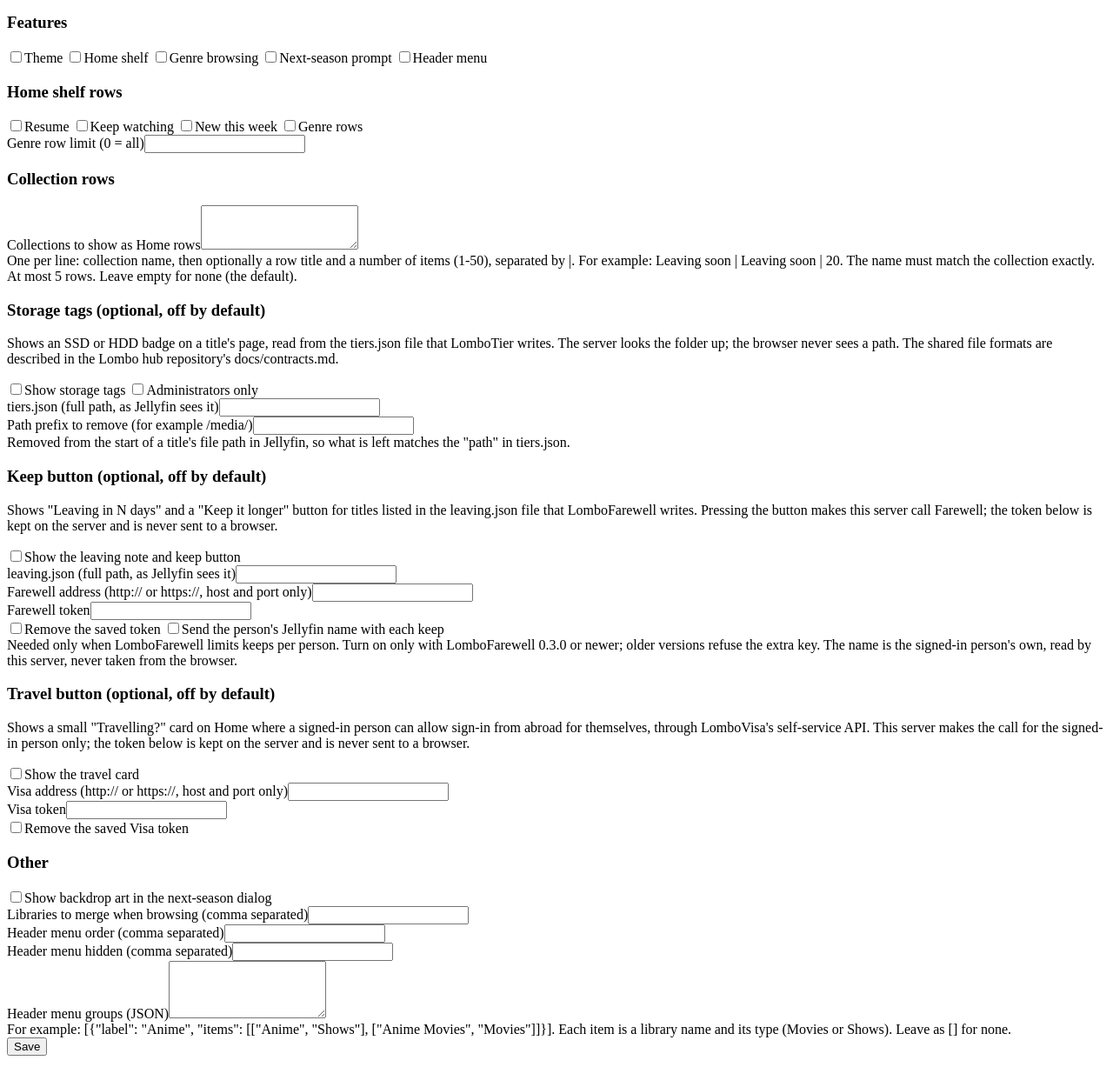
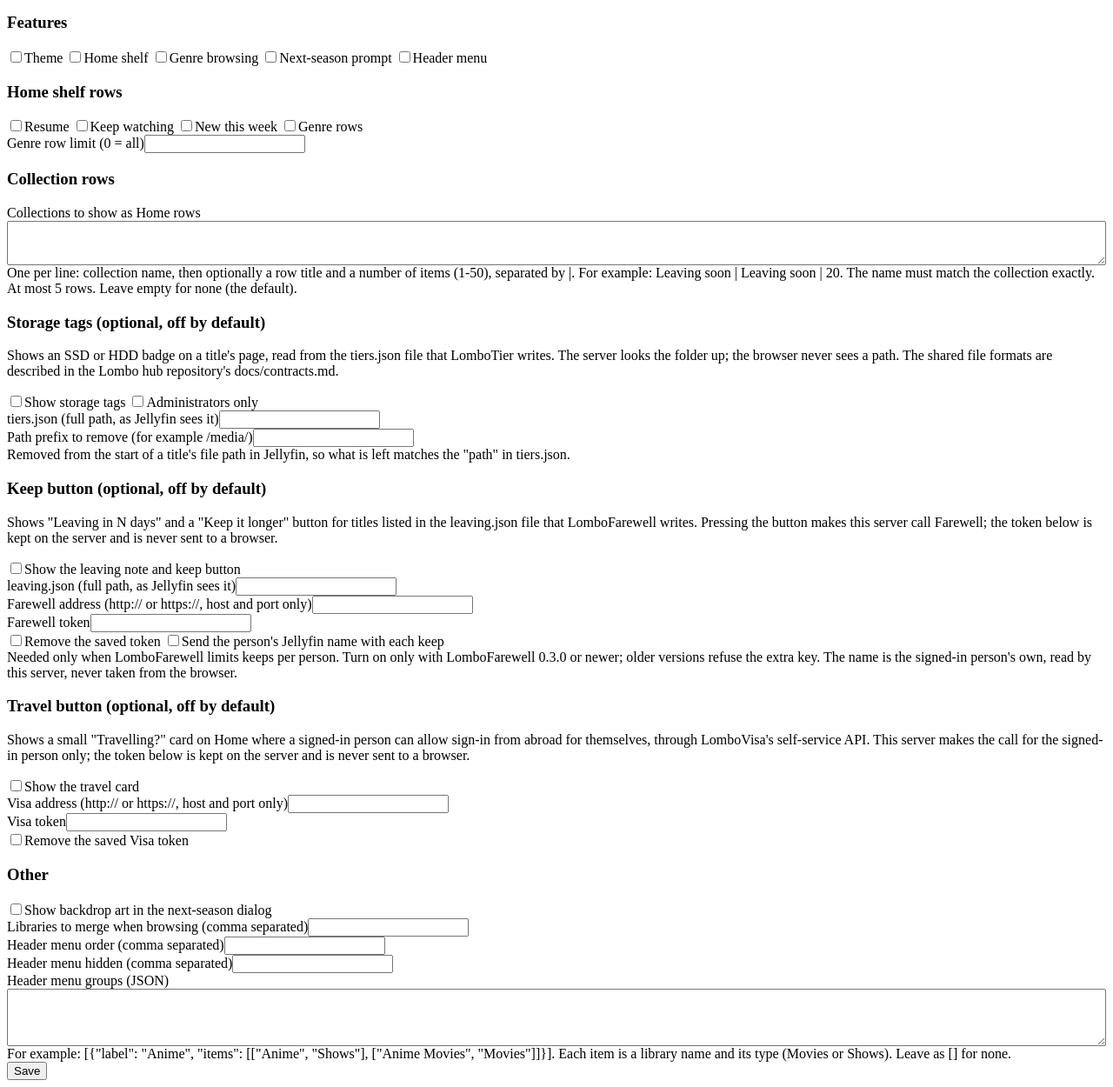
Before and after one commit to Lombo-Forge/jellyfin-plugin-lomboshelf, a website: page plugin/Jellyfin.Plugin.LomboShelf/Configuration/configPage.html in a window 1280 px wide. Shown: the part 279-1529 px from the top of the page at 87% size. Before the commit the page ends 1501 px from the top, so only its background shows below. Drawn offline with Linux system fonts and the light colour scheme.

Commit message:
Settings page: the two multi-line boxes sit under their labels, full width (#26)

```diff
--- a/plugin/Jellyfin.Plugin.LomboShelf/Configuration/configPage.html
+++ b/plugin/Jellyfin.Plugin.LomboShelf/Configuration/configPage.html
@@ -33,7 +33,7 @@
                 <label class="emby-checkbox-label"><input is="emby-checkbox" type="checkbox" id="ShelfGenres"><span>Genre rows</span></label>
                 <div class="inputContainer"><label class="inputLabel" for="ShelfGenreLimit">Genre row limit (0 = all)</label><input is="emby-input" type="number" id="ShelfGenreLimit" min="0"></div>
                 <h3>Collection rows</h3>
-                <div class="inputContainer"><label class="inputLabel" for="CollectionRowsText">Collections to show as Home rows</label><textarea is="emby-textarea" id="CollectionRowsText" rows="3" class="emby-textarea"></textarea><div class="fieldDescription">One per line: collection name, then optionally a row title and a number of items (1-50), separated by |. For example: Leaving soon | Leaving soon | 20. The name must match the collection exactly. At most 5 rows. Leave empty for none (the default).</div></div>
+                <div class="inputContainer"><label class="inputLabel" for="CollectionRowsText">Collections to show as Home rows</label><textarea is="emby-textarea" id="CollectionRowsText" rows="3" class="emby-textarea" style="display:block;width:100%;box-sizing:border-box"></textarea><div class="fieldDescription">One per line: collection name, then optionally a row title and a number of items (1-50), separated by |. For example: Leaving soon | Leaving soon | 20. The name must match the collection exactly. At most 5 rows. Leave empty for none (the default).</div></div>
                 <h3>Storage tags (optional, off by default)</h3>
                 <p class="fieldDescription">Shows an SSD or HDD badge on a title's page, read from the tiers.json file that LomboTier writes. The server looks the folder up; the browser never sees a path. The shared file formats are described in the Lombo hub repository's docs/contracts.md.</p>
                 <label class="emby-checkbox-label"><input is="emby-checkbox" type="checkbox" id="StorageTagsEnabled"><span>Show storage tags</span></label>
@@ -60,7 +60,7 @@
                 <div class="inputContainer"><label class="inputLabel" for="BrowseMergeLibraries">Libraries to merge when browsing (comma separated)</label><input is="emby-input" type="text" id="BrowseMergeLibraries"></div>
                 <div class="inputContainer"><label class="inputLabel" for="HeaderNavOrder">Header menu order (comma separated)</label><input is="emby-input" type="text" id="HeaderNavOrder"></div>
                 <div class="inputContainer"><label class="inputLabel" for="HeaderNavHide">Header menu hidden (comma separated)</label><input is="emby-input" type="text" id="HeaderNavHide"></div>
-                <div class="inputContainer"><label class="inputLabel" for="HeaderNavGroupsJson">Header menu groups (JSON)</label><textarea is="emby-textarea" id="HeaderNavGroupsJson" rows="4" class="emby-textarea"></textarea><div class="fieldDescription">For example: [{"label": "Anime", "items": [["Anime", "Shows"], ["Anime Movies", "Movies"]]}]. Each item is a library name and its type (Movies or Shows). Leave as [] for none.</div></div>
+                <div class="inputContainer"><label class="inputLabel" for="HeaderNavGroupsJson">Header menu groups (JSON)</label><textarea is="emby-textarea" id="HeaderNavGroupsJson" rows="4" class="emby-textarea" style="display:block;width:100%;box-sizing:border-box"></textarea><div class="fieldDescription">For example: [{"label": "Anime", "items": [["Anime", "Shows"], ["Anime Movies", "Movies"]]}]. Each item is a library name and its type (Movies or Shows). Leave as [] for none.</div></div>
                 <button is="emby-button" type="submit" class="raised button-submit block"><span>Save</span></button>
             </form>
         </div>
```
